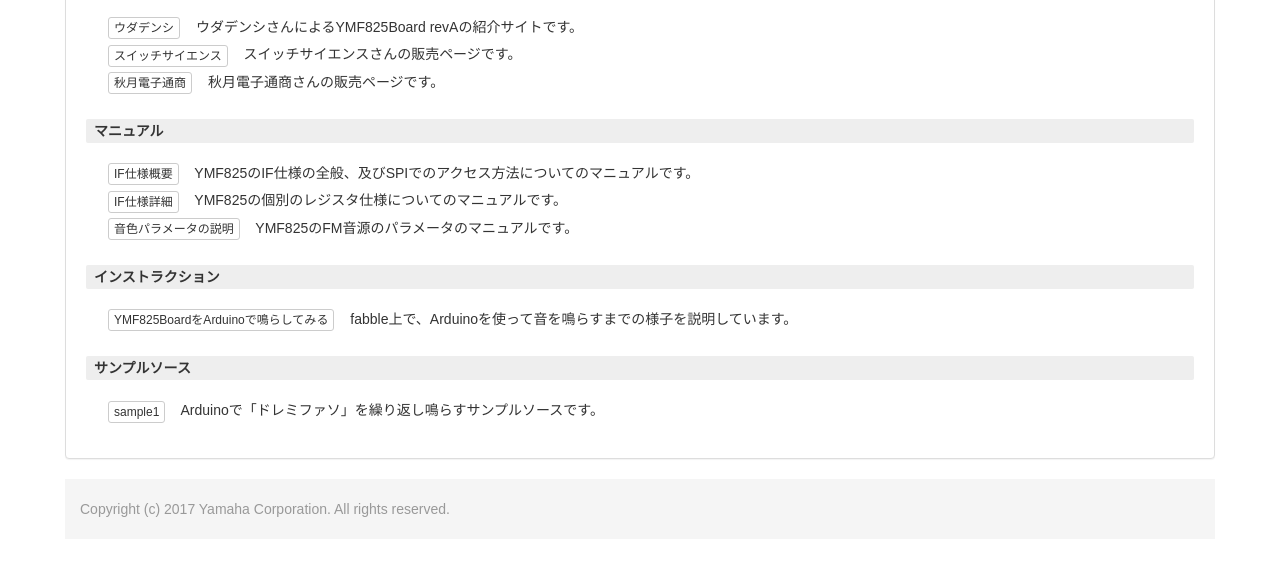
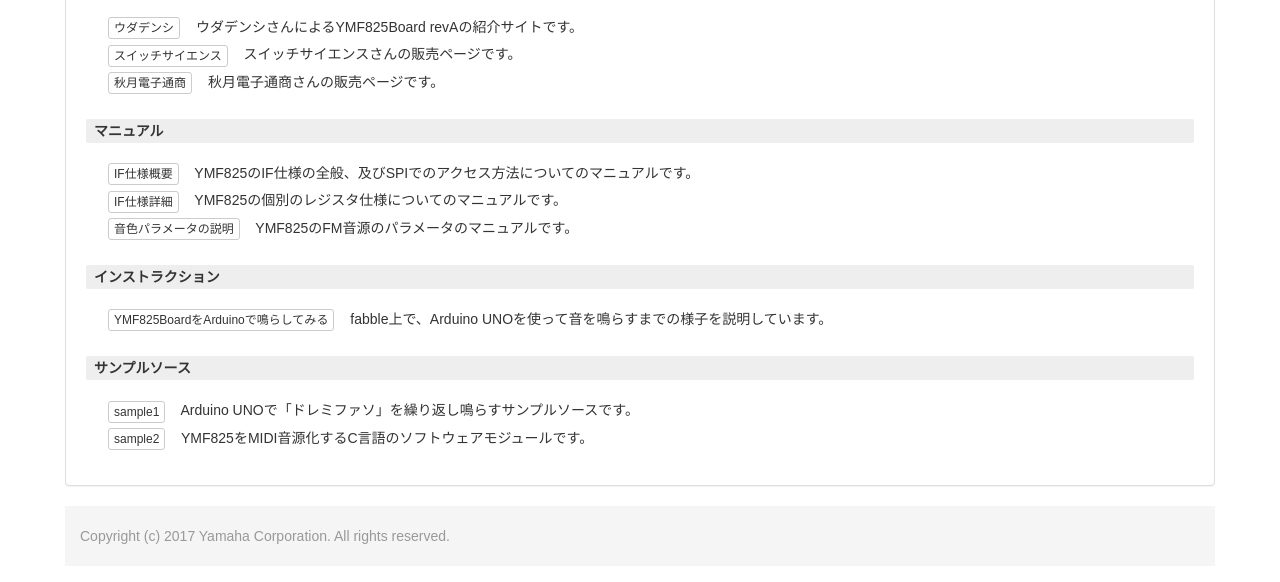
Before and after one commit to danielrfry/ymf825board, a plain HTML site: page intro/index.html in a window 1280 px wide. Shown: the part 1195-1777 px from the top of the page. Drawn offline with Linux system fonts and the light colour scheme.

Commit message:
added sample2 description

```diff
--- a/intro/index.html
+++ b/intro/index.html
@@ -131,12 +131,13 @@
 
                 <div class="requirementstitle">インストラクション</div>
                 <ul class="nodotlist">
-                  <li class="list0"><a class="btn btn-xs btn-default downloadbutton" href="http://fabble.cc/yamahafsm/ymf825boardarduino" target="_blank"> YMF825BoardをArduinoで鳴らしてみる</a> fabble上で、Arduinoを使って音を鳴らすまでの様子を説明しています。</li>
+                  <li class="list0"><a class="btn btn-xs btn-default downloadbutton" href="http://fabble.cc/yamahafsm/ymf825boardarduino" target="_blank"> YMF825BoardをArduinoで鳴らしてみる</a> fabble上で、Arduino UNOを使って音を鳴らすまでの様子を説明しています。</li>
                 </ul>
 
                 <div class="requirementstitle">サンプルソース</div>
                 <ul class="nodotlist">
-                  <li class="list0"><a class="btn btn-xs btn-default downloadbutton" href="https://github.com/yamaha-webmusic/ymf825board/blob/master/sample1/" target="_blank"> sample1</a> Arduinoで「ドレミファソ」を繰り返し鳴らすサンプルソースです。</li>
+                  <li class="list0"><a class="btn btn-xs btn-default downloadbutton" href="https://github.com/yamaha-webmusic/ymf825board/blob/master/sample1/" target="_blank"> sample1</a> Arduino UNOで「ドレミファソ」を繰り返し鳴らすサンプルソースです。</li>
+                  <li class="list0"><a class="btn btn-xs btn-default downloadbutton" href="https://github.com/yamaha-webmusic/ymf825board/blob/master/sample2/" target="_blank"> sample2</a> YMF825をMIDI音源化するC言語のソフトウェアモジュールです。</li>
                 </ul>
               </div>
 
@@ -157,6 +158,7 @@
     <script type="text/javascript" src="./assets/js/jquery.js"></script>
     <script type="text/javascript" src="./dist/js/bootstrap.min.js"></script>
     <script type="text/javascript" src="./lightbox/js/lightbox-2.6.min.js"></script>
+    <script type="text/javascript" src="./js/app.js"></script>
 
 
     <script>
```
